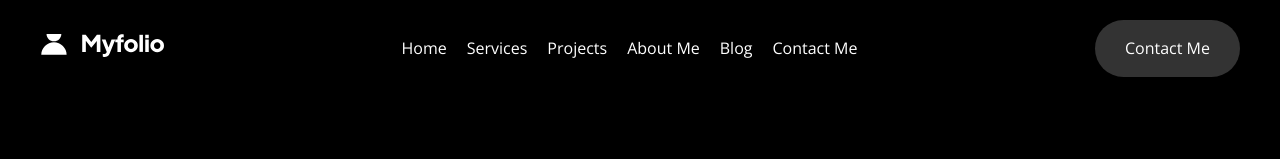
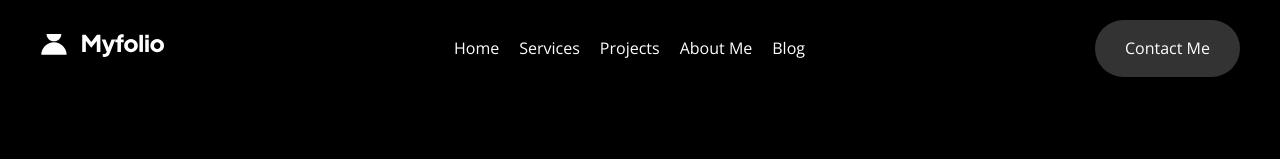
Before and after one commit to HedrisTemmyTop/devhedris-portfolio, a React (Vite) app: page / in a window 1280 px wide. Shown: the top 159 px of the page. Built offline with nearby package versions, Linux system fonts and the light colour scheme.

Commit message:
some fixes

```diff
--- a/src/components/Header/Header.tsx
+++ b/src/components/Header/Header.tsx
@@ -32,11 +32,6 @@ const Header = () => {
         <li className={classes.nav__list}>
           <a href="#blog" className={classes.nav__link}>
             Blog
-          </a>
-        </li>
-        <li className={classes.nav__list}>
-          <a href="#contact-me" className={classes.nav__link}>
-            Contact Me
           </a>
         </li>
       </ul>
@@ -90,7 +85,9 @@ const Header = () => {
             </a>
           </li> */}
         </div>
-        <button>Contact Me</button>
+        <a href="#contact-me">
+          <button>Contact Me</button>
+        </a>
       </aside>
     </header>
   );
```
